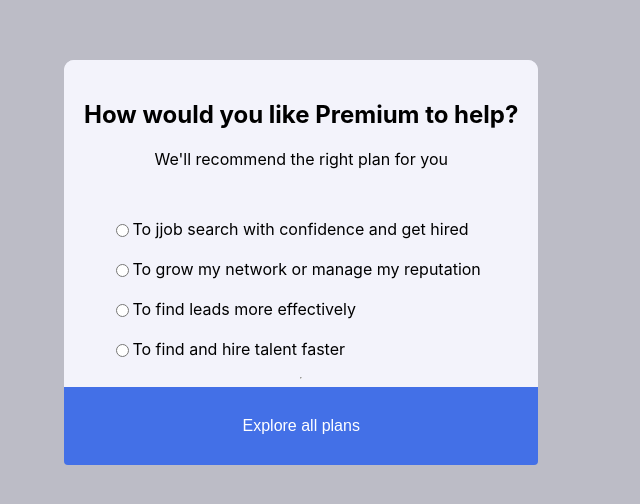
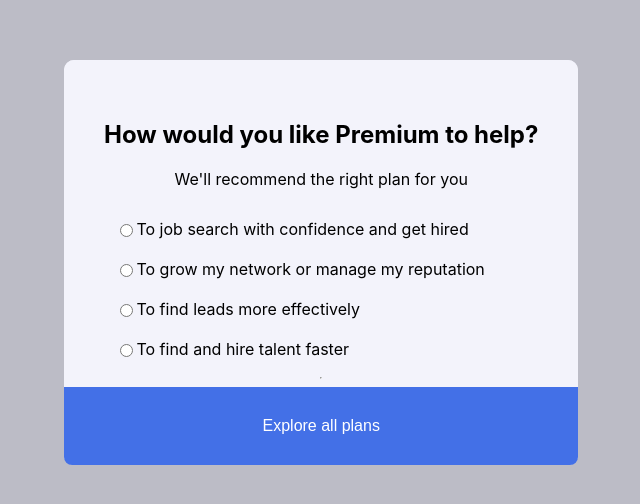
Before and after one commit to lautarodriguez7/questionary, a React (Create React App) app: page / in a window 1280 px wide. Shown: the part 148-652 px from the top of the page, without its empty margins (448-1088 px from the left). Built offline with nearby package versions, Linux system fonts and the light colour scheme.

Commit message:
modifying some css and html errors

```diff
--- a/src/App.css
+++ b/src/App.css
@@ -27,7 +27,7 @@
 
 .title {
   text-align: center;
-  margin: 20px;
+  margin: 40px 40px 0px 40px;
 }
 
 .questionary {
@@ -55,7 +55,7 @@
   background-color: #4370E7;
   width: 100%;
   border: none;
-  border-radius: 0 0 4px 4px;
+  border-radius: 0 0 8px 8px;
   color: white;
   padding: 30px 35px;
   text-align: center;
--- a/src/components/questionary.jsx
+++ b/src/components/questionary.jsx
@@ -9,11 +9,18 @@
             <Title />
             <br />
             <Options
-                options='To jjob search with confidence and get hired'
+                options='To job search with confidence and get hired'
             />
-            <Options options='To grow my network or manage my reputation'/>
-            <Options options='To find leads more effectively'/>
-            <Options options='To find and hire talent faster' />
+            <Options
+            options='To grow my network or manage my reputation'
+            />
+            <Options
+            options='To find leads more effectively'
+            />
+            <Options
+            options='To find and hire talent faster'
+            />
+
             <hr />
             <Button />
         </div>
```
